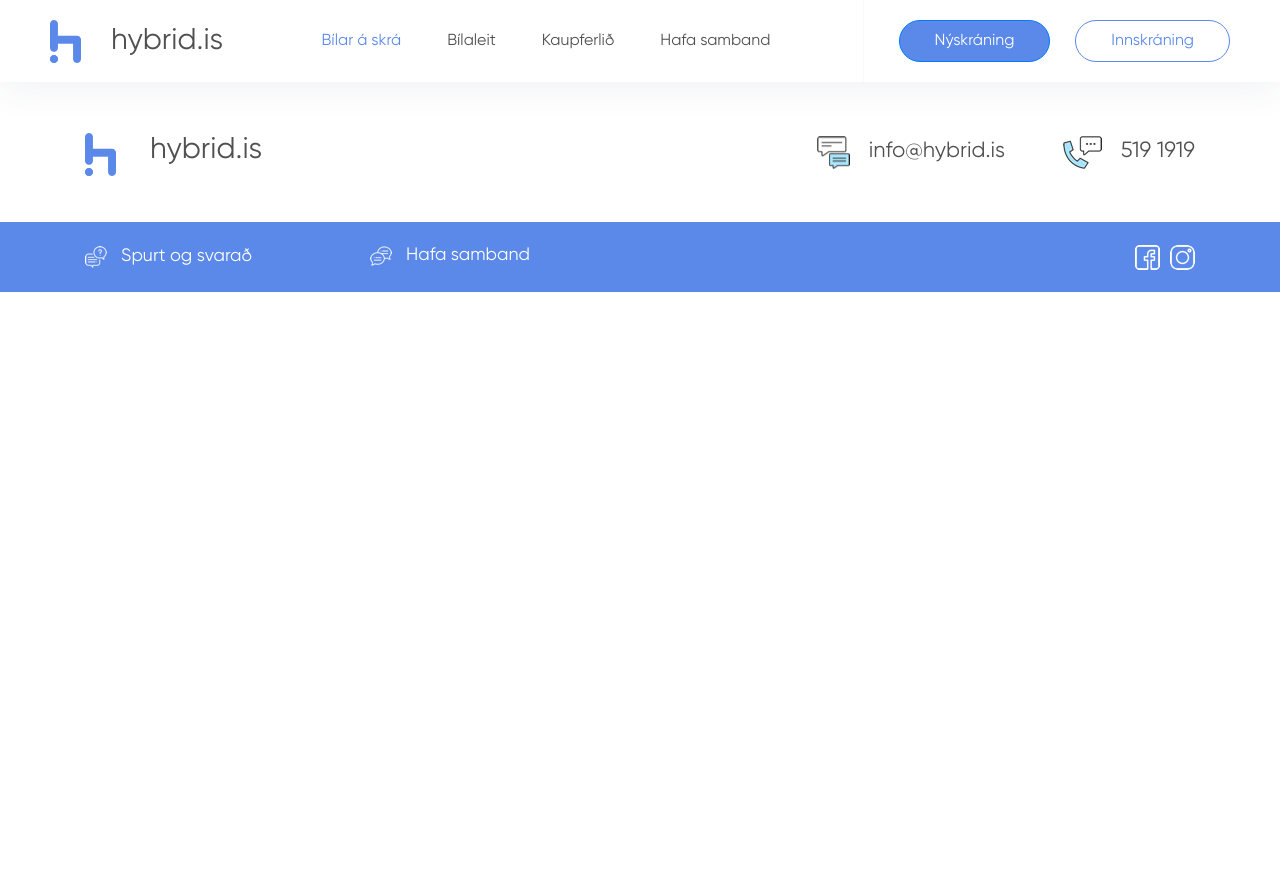
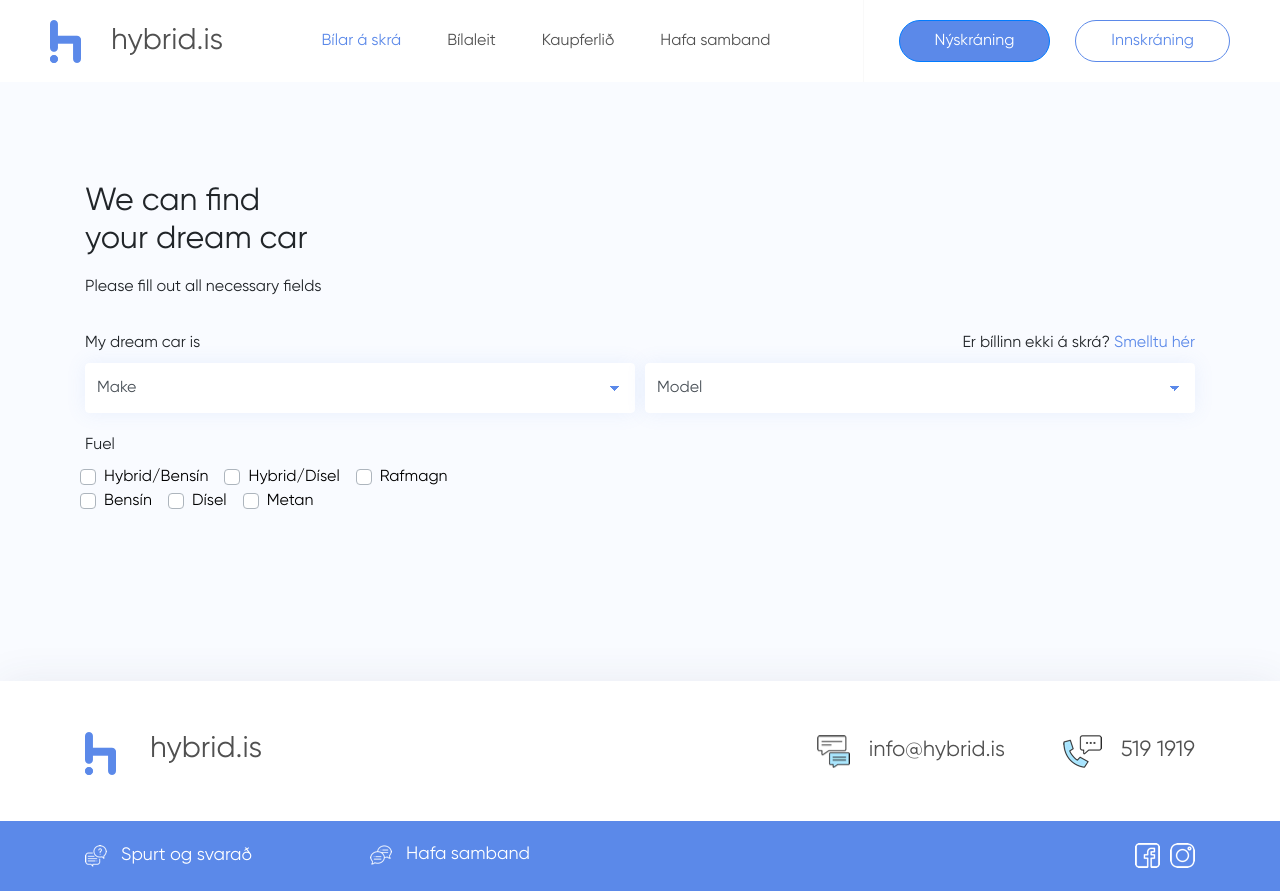
Before and after one commit to AbdurRehman712/hybrid-frontend, a React (Create React App) app: page /find in a window 1280 px wide. Before the commit the page ends 800 px from the top, so only its background shows below. Built offline with nearby package versions, Linux system fonts and the light colour scheme.

Commit message:
Find Car Form

```diff
--- a/package.json
+++ b/package.json
@@ -6,10 +6,10 @@
     "aos": "^2.3.4",
     "bootstrap": "^4.3.1",
     "rc-collapse": "^1.11.7",
+    "rc-slider": "^8.7.1",
     "react": "16.9.0",
     "react-bootstrap": "^1.0.0-beta.12",
     "react-dom": "16.9.0",
-    "react-ripples": "^2.2.1",
     "react-router-dom": "^5.0.1",
     "react-scripts": "3.1.1"
   },
--- a/src/App.js
+++ b/src/App.js
@@ -4,6 +4,7 @@ import Header from './compontents/sections/header/Header';
 import Footer from './compontents/sections/footer/Footer';
 import ContactPage from './compontents/pages/ContactPage';
 import LoginPage from './compontents/pages/LoginPage';
+import FindCarPage from './compontents/pages/FindCarPage';
 import Home from './compontents/pages/Home';
 class App extends Component {
   render() {
@@ -14,6 +15,7 @@ class App extends Component {
           <Route exact path='/' component={Home} />
           <Route exact path='/login' component={LoginPage} />
           <Route exact path='/contact' component={ContactPage} />
+          <Route exact path='/find' component={FindCarPage} />
         </Switch>
         <Footer />
     </div>
--- /dev/null
+++ b/src/compontents/pages/FindCarPage.js
@@ -0,0 +1,14 @@
+import React, { Component } from 'react';
+import Find from '../sections/forms/find/Find';
+
+class FindCarPage extends Component {
+    render() {
+        return (
+            <div>
+                <Find />
+            </div>
+        )
+    }
+}
+
+export default FindCarPage;
--- a/src/compontents/sections/contact/contact/Contact.css
+++ b/src/compontents/sections/contact/contact/Contact.css
@@ -11,7 +11,7 @@
 }
 .contact::before{
     content: "";
-    background-image: url('/assets/images/hybrid-home.png');
+    background-image: url('/assets/images/contact-map.png');
     background-position: top right;
     background-size: contain;
     background-repeat: no-repeat;
--- a/src/compontents/sections/contact/faq/FAQ.js
+++ b/src/compontents/sections/contact/faq/FAQ.js
@@ -2,7 +2,6 @@ import React, { Component } from 'react';
 import { Container, Row, Col} from 'react-bootstrap';
 import Collapse from 'rc-collapse';
 import 'rc-collapse/assets/index.css';
-import Ripples from 'react-ripples';
 import './FAQ.css';
 
 var Panel = Collapse.Panel;
--- a/src/compontents/sections/forms/contact/contact.css
+++ b/src/compontents/sections/forms/contact/contact.css
@@ -49,7 +49,7 @@
 		2.5em 3.1em;
 		background-repeat: no-repeat;
 		outline: 0;
-  }
+}
 .contact .form-group textarea.form-control{
 	padding: .6rem .75rem;
 	border-radius: 9px;
--- a/src/compontents/sections/forms/find/find.css
+++ b/src/compontents/sections/forms/find/find.css
@@ -0,0 +1,104 @@
+.findcar{
+    padding: 100px 0;
+    background: #f9fbff;
+}
+
+.findcar .form-group {
+	position: relative;
+	margin-bottom: 20px !important;
+}
+.findcar .form-row{
+	position: relative;
+}
+.findcar .info.label .form-group > label {
+    position: relative !important;
+    top: 0 !important;
+    left: 0 !important;
+}
+.findcar .form-group input.form-control,.findcar .form-group select.form-control{
+	height: 50px;
+	box-shadow: 0 0 20px 0 rgba(91, 136, 233, 0.1);
+	background-color: #ffffff;
+	border: 0;
+}
+.findcar .form-group select.form-control option:hover,  .findcar .form-group select.form-control option:focus,
+.findcar .form-group select.form-control option:active{
+	background: #5b89e9 !important;
+	background-color: #5b89e9 !important;
+}
+.findcar .form-group select.form-control{
+	background-image:
+		linear-gradient(45deg, transparent 50%, #5b89e9 50%),
+		linear-gradient(135deg, #5b89e9 50%, transparent 50%),
+		linear-gradient(to right, white, white);
+	background-position:
+		calc(100% - 20px) calc(1.3em + 2px),
+		calc(100% - 15px) calc(1.3em + 2px),
+		100% 0;
+	background-size:
+		5px 5px,
+		5px 5px,
+		2.5em 3.1em;
+	background-repeat: no-repeat;
+	-webkit-appearance: none;
+	-moz-appearance: none;
+}
+
+.findcar .form-group select.form-control:focus{
+	background-image:
+		linear-gradient(45deg, #5b89e9 50%, transparent 50%),
+		linear-gradient(135deg, transparent 50%, #5b89e9 50%),
+		linear-gradient(to right, #ffffff, #ffffff);
+  	background-position:
+		calc(100% - 15px) 1.4em,
+		calc(100% - 20px) 1.4em,
+		100% 0;
+	background-size:
+		5px 5px,
+		5px 5px,
+		2.5em 3.1em;
+		background-repeat: no-repeat;
+		outline: 0;
+}
+.findcar .form-group textarea.form-control{
+	padding: .6rem .75rem;
+	border-radius: 9px;
+	box-shadow: 0 0 20px 0 rgba(91, 136, 233, 0.1) !important;
+	border: 0;
+	box-shadow: none;
+}
+.findcar .form-group > label {
+	position: absolute;
+	top: 12px;
+	bottom: 0;
+	left: 20px;
+	width: 100%;
+	transition: 0.2s;
+}
+.findcar .form-group input.form-control:focus + label{
+  top: 0;
+  font-size: 10px;
+}
+.findcar .form-group textarea:focus + label{
+	top: 0;
+	font-size: 10px;
+  }
+.findcar .form-group input:not(:focus):valid + .form-label{
+	top: 0;
+	font-size: 10px;
+}
+.findcar .form-group textarea:not(:focus):valid + .form-label{
+	top: 0;
+	font-size: 10px;
+}
+.findcar .form-group input:focus,.findcar  .form-group .form-control:focus,.findcar  .form-group textarea.form-control:focus {
+	outline: 0;
+	border-bottom: 3px solid #5b89e9;
+	box-shadow: none !important;
+}
+
+@media (max-width:600px){
+	.info.form-row{
+		flex-direction: column;
+	}
+}
--- a/src/compontents/sections/forms/find/find.js
+++ b/src/compontents/sections/forms/find/find.js
@@ -0,0 +1,102 @@
+import React, { Component } from 'react';
+import { Container, Row, Col, Form, Button} from 'react-bootstrap';
+import './Find.css'
+
+class Find extends Component {
+    render() {
+        return (
+            <section className="findcar">
+                <Container>
+                    <Row>
+                        <Col md={12} className="mb-3">
+                            <h2 class="title mb-3">We can find <br /> your dream car</h2>
+                            <p>Please fill out all necessary fields</p>
+                        </Col>
+                        <Col md={12}>
+                            <Form className="mb-5">
+                                <Form.Row className="info label">
+                                    <Form.Group as={Col} controlId="formGridMake">
+                                        <Form.Label>My dream car is</Form.Label>
+                                        <Form.Control as="select">
+                                            <option>Make</option>
+                                            <option>...</option>
+                                        </Form.Control>
+                                    </Form.Group>
+                                    <Form.Group as={Col} controlId="formGridModel">
+                                        <Form.Label className="text-right">Er bíllinn ekki á skrá? <a className="txt-blue" href="#a">Smelltu hér</a></Form.Label>
+                                        <Form.Control as="select">
+                                            <option>Model</option>
+                                            <option>...</option>
+                                        </Form.Control>
+                                    </Form.Group>
+                                </Form.Row>
+                                <Form.Row className="info label">
+                                    <Form.Group as={Col} controlId="formGridLeft">
+                                        <Form.Label>Fuel</Form.Label>
+                                            <Form.Row >
+                                                <Form.Check
+                                                    custom
+                                                    inline
+                                                    type="checkbox"
+                                                    label="Hybrid/Bensín"
+                                                    name="fuelcheckboxs"
+                                                    id="checkbox1"
+                                                />
+                                                <Form.Check
+                                                    custom
+                                                    inline
+                                                    type="checkbox"
+                                                    label="Hybrid/Dísel"
+                                                    name="fuelcheckboxs"
+                                                    id="checkboxs2"
+                                                />
+                                                <Form.Check
+                                                    custom
+                                                    inline
+                                                    type="checkbox"
+                                                    label="Rafmagn"
+                                                    name="fuelcheckboxs"
+                                                    id="checkboxs3"
+                                                />
+                                            </Form.Row>
+                                            <Form.Row >
+                                                <Form.Check
+                                                    custom
+                                                    inline
+                                                    type="checkbox"
+                                                    label="Bensín"
+                                                    name="fuelcheckboxs"
+                                                    id="checkbox4"
+                                                />
+                                                <Form.Check
+                                                    custom
+                                                    inline
+                                                    type="checkbox"
+                                                    label="Dísel"
+                                                    name="fuelcheckboxs"
+                                                    id="checkboxs5"
+                                                />
+                                                <Form.Check
+                                                    custom
+                                                    inline
+                                                    type="checkbox"
+                                                    label="Metan"
+                                                    name="fuelcheckboxs"
+                                                    id="checkboxs6"
+                                                />
+                                            </Form.Row>
+                                    </Form.Group>
+                                    <Form.Group as={Col} controlId="formGridRight">
+
+                                    </Form.Group>
+                                </Form.Row>
+                            </Form>
+                        </Col>
+                    </Row>
+                </Container>
+            </section>
+        )
+    }
+}
+
+export default Find
```
Also changed, not shown: public/assets/images/contact-map.png (added), 1 other file (tests, documents, lock files or other folders).
